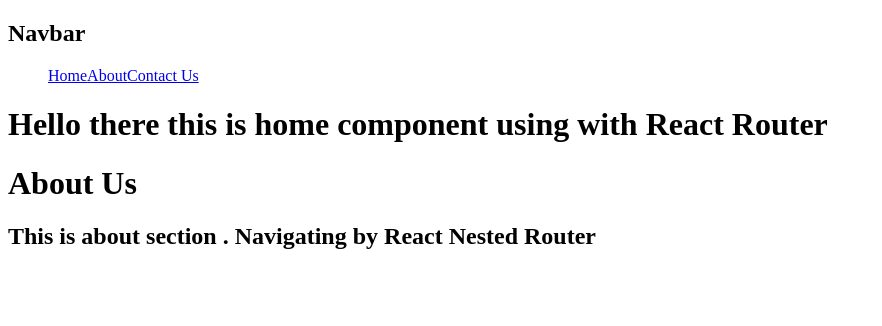
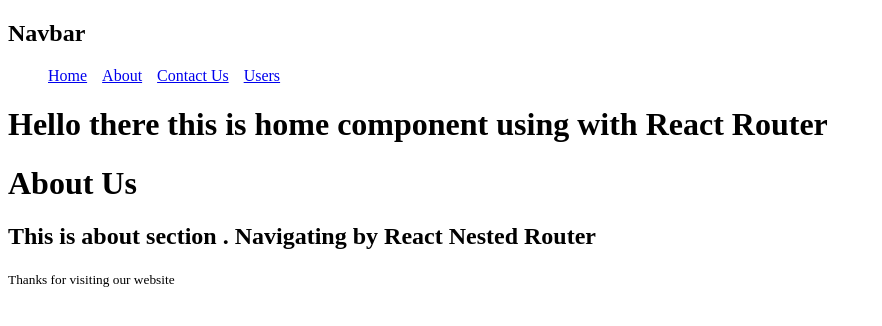
Before and after one commit to omarfaruk70/intro-to-react-router, a React (Vite) app: page /about in a window 1280 px wide. Shown: the top 326 px of the page, without its empty margins (0-882 px from the left). Built offline with nearby package versions, Linux system fonts and the light colour scheme.

Commit message:
added loading data using useLoaderData hook

```diff
--- /dev/null
+++ b/src/components/Footer/Footer.jsx
@@ -0,0 +1,9 @@
+const Footer = () => {
+    return (
+        <div>
+            <p><small>Thanks for visiting our website</small></p>
+        </div>
+    );
+};
+
+export default Footer;
--- /dev/null
+++ b/src/components/Header/Header.css
@@ -0,0 +1,3 @@
+ul a{
+    margin-right: 15px;
+}
--- a/src/components/Header/Header.jsx
+++ b/src/components/Header/Header.jsx
@@ -1,11 +1,14 @@
+import { Link } from 'react-router-dom';
+import './Header.css'
 const Header = () => {
     return (
         <div>
             <h2>Navbar</h2>
             <ul>
-                <a href="/">Home</a>
-                <a href="/About">About</a>
-                <a href="/Contact">Contact Us</a>
+                <Link to='/'>Home</Link>
+                <Link to='/about'>About</Link>
+                <Link to='/contact'>Contact Us</Link>
+                <Link to='/users'>Users</Link>
             </ul>
         </div>
     );
--- a/src/components/Home/Home.jsx
+++ b/src/components/Home/Home.jsx
@@ -1,5 +1,6 @@
 import { Outlet } from "react-router-dom";
 import Header from "../Header/Header";
+import Footer from "../Footer/Footer";
 
 const Home = () => {
     return (
@@ -7,6 +8,7 @@
             <Header></Header>
             <h1>Hello there this is home component using with React Router</h1>
             <Outlet></Outlet>
+            <Footer></Footer>
         </div>
     );
 };
--- /dev/null
+++ b/src/components/User/User.jsx
@@ -0,0 +1,18 @@
+const User = ({user}) => {
+    const {id, name, phone, email} = user;
+    const userStyle = {
+        border: '5px solid pink',
+        margin: '10px',
+        padding: '20px',
+        borderRadius: '10px'
+    }
+    return (
+        <div style={userStyle}>
+            <h2>Name: {name}</h2>
+            <p>Email: {email}</p>
+            <p>Phone: {phone}</p>
+        </div>
+    );
+};
+
+export default User;
--- /dev/null
+++ b/src/components/Users/Users.css
@@ -0,0 +1,6 @@
+.users-container{
+    display: grid;
+    grid-template-columns: repeat(3, 1fr);
+    gap: "15px";
+
+}
--- /dev/null
+++ b/src/components/Users/Users.jsx
@@ -0,0 +1,23 @@
+import { useLoaderData } from "react-router-dom";
+import User from "../User/User";
+import './Users.css'
+const Users = () => {
+    const Users = useLoaderData()
+    // console.log(Users);
+    return (
+        <div>
+            <h3>our users are awsome and polite</h3>
+            <small>Our Users {Users.length}</small>
+
+            <div className="users-container">
+                {
+                    Users.map(user=> <User key={user.id} user={user}></User>)
+                }
+            </div>
+        </div>
+    );
+};
+
+
+
+export default Users;
--- a/src/main.jsx
+++ b/src/main.jsx
@@ -9,6 +9,7 @@
 import Home from './components/Home/Home.jsx';
 import About from './components/About/About.jsx';
 import Contact from './components/Contact/Contact.jsx';
+import Users from './components/Users/Users.jsx';
 // import Header from './components/Header/Header.jsx';
 
 
@@ -44,12 +45,19 @@
     element: <Home></Home>,
     children: [
       {
-        path: '/About',
+        path: '/about',
         element: <About></About>
       },
       {
-        path: '/Contact',
+        path: '/contact',
         element: <Contact></Contact>
+      },
+      {
+        path: '/users',
+
+        // loader function for loading data
+        loader: ()=> fetch('https://jsonplaceholder.typicode.com/users'),
+        element: <Users></Users>
       }
     ]
   }
```
